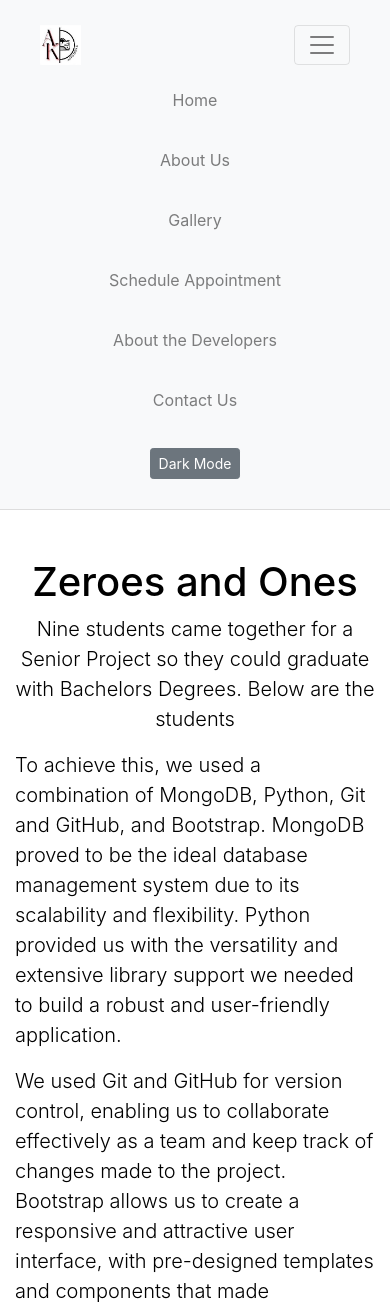
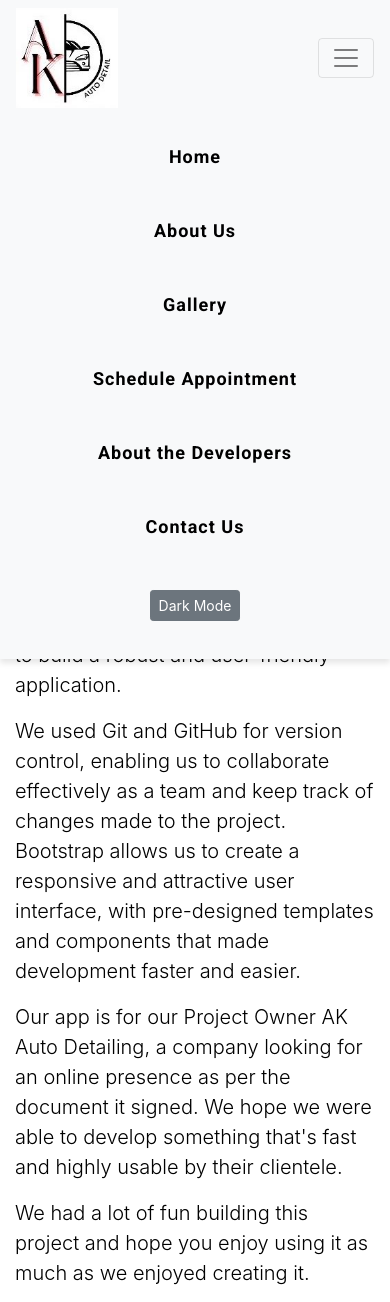
Before and after one commit to Con-Rez/autoDetailProject, a Django app: page /about/ in a window 390 px wide, after a click that opens the changed part. Shown: the top 1302 px of the page. Run offline with Django 5.2, Linux system fonts and the light colour scheme; some libraries are stand-ins or nearby versions.

Commit message:
Styling from Rodrigo's hambuger menu and added a fixed navbar.

```diff
--- a/globalStatic/css/mobilefriendly.css
+++ b/globalStatic/css/mobilefriendly.css
@@ -10,6 +10,14 @@
         padding: 0.5rem 1rem;
         min-height: 70px; /* Ensures consistent navbar height */
     }
+    .custom-navbar .nav-link {
+        transition: color 0.3s ease, transform 0.3s ease; /* Smooth color and transform */
+      }
+
+      .custom-navbar .nav-link:hover {
+        color: #007bff; /* Change color on hover */
+        transform: scale(1.05); /* Slightly enlarge the text on hover */
+      }
 
     .navbar-toggler {
         border: none;
--- a/globalStatic/css/styles.css
+++ b/globalStatic/css/styles.css
@@ -67,13 +67,29 @@ body {
 }
 
 /* Navbar styling */
-.navbar {
-    background-color: var(--navbar-bg-color) !important;
-    color: var(--navbar-text-color) !important;
-    padding: 20px 40px !important;
-    border-bottom: 1px solid #ddd !important;
-    transition: background-color 0.3s ease, color 0.3s ease;
-}
+.custom-navbar {
+    position: fixed !important;
+    top: 0;
+    left: 0;
+    right: 0;
+    z-index: 9999; /* Ensure it's on top */
+    width: 100%; /* Make sure the navbar spans the full width */
+    box-shadow: 0 4px 6px rgba(0, 0, 0, 0.1); /* Optional: for depth */
+    background-color: rgba(255, 255, 255, 0.9); /* Optional: for transparency */
+    transition: background-color 0.3s ease, box-shadow 0.3s ease;
+  }
+  body {
+    padding-top: 160px; /* Adjust this to match your navbar height */
+  }
+
+  .custom-navbar .nav-link {
+    transition: color 0.3s ease, transform 0.3s ease; /* Smooth color and transform */
+  }
+
+  .custom-navbar .nav-link:hover {
+    color: #007bff; /* Change color on hover */
+    transform: scale(1.05); /* Slightly enlarge the text on hover */
+  }
 
 /* Navigation list and links */
 .nav-list {
@@ -81,7 +97,7 @@ body {
     padding: 0 !important;
     display: flex !important;
     flex-wrap: wrap !important; /* Allows wrapping */
-    gap: 10px !important; /* Reduce space between items */
+    gap: 30px !important; /* Reduce space between items */
     justify-content: center !important;
 }
 
@@ -96,7 +112,7 @@ body {
     color: var(--link-color) !important;
     border-bottom: 2px solid transparent !important;
     padding: 5px 0 !important;
-    font-size: 18px !important;
+    font-size: 24px !important;
     letter-spacing: 1px !important;
     transition: color 0.3s ease, border-color 0.3s ease;
 }
@@ -112,6 +128,18 @@ body {
 @media (max-width: 768px) {
     .logo img {
         height: 100px; /* Smaller logo for mobile */
+    }
+
+    /* Adjust nav-list for smaller screens */
+    .nav-list {
+        flex-direction: column !important;
+        align-items: center !important;
+        gap: 15px !important; /* Smaller gap for mobile */
+    }
+
+    /* Adjust font size for smaller screens */
+    .nav-list li a {
+        font-size: 18px !important; /* Slightly smaller font size for mobile */
     }
 }
 
--- a/globalTemplates/navbar.html
+++ b/globalTemplates/navbar.html
@@ -31,13 +31,14 @@
 <body>
   <!-- Navigation Bar -->
   <header>
-    <nav class="navbar navbar-expand-lg navbar-light bg-light">
-      <div class="container-fluid">
-
+    <nav class="custom-navbar navbar navbar-expand-lg navbar-light bg-light">
+        <div class="container-fluid d-flex justify-content-between align-items-center">
             <!-- Logo -->
-        <a class="navbar-brand" href="{% url 'home' %}">
+            <div class="logo">
+                <a href="{% url 'home' %}">
                     <img src="{% static 'imgs/logo.jpg' %}" alt="AK Auto Detail Logo" height="80">
                 </a>
+            </div>
 
             <!-- Navbar Toggler Button -->
             <button class="navbar-toggler" type="button" data-bs-toggle="collapse" data-bs-target="#navbarNav"
@@ -45,9 +46,10 @@
                 <span class="navbar-toggler-icon"></span>
             </button>
 
-        <!-- Collapsible Navbar Content -->
+            <!-- Custom Nav Links -->
             <div class="collapse navbar-collapse" id="navbarNav">
-          <ul class="navbar-nav ms-auto">
+                <div class="nav-links">
+                    <ul class="nav-list navbar-nav ms-auto">
                         <li class="nav-item"><a class="nav-link" href="{% url 'home' %}">Home</a></li>
                         <li class="nav-item"><a class="nav-link" href="{% url 'about_us' %}">About Us</a></li>
                         <li class="nav-item"><a class="nav-link" href="{% url 'gallery' %}">Gallery</a></li>
@@ -55,7 +57,7 @@
                         <li class="nav-item"><a class="nav-link" href="{% url 'about' %}">About the Developers</a></li>
                         <li class="nav-item"><a class="nav-link" href="{% url 'contact_us' %}">Contact Us</a></li>
 
-            <!-- Dark Mode Toggle inside Navbar -->
+                        <!-- Dark Mode Toggle Button inside Navbar -->
                         <li class="nav-item mt-2 mt-lg-0">
                             <button id="dark-mode-toggle" class="btn btn-secondary btn-sm ms-lg-3" aria-label="Toggle Dark Mode">
                                 Dark Mode
@@ -64,19 +66,19 @@
                     </ul>
                 </div>
             </div>
+        </div>
     </nav>
 </header>
 
-  <!-- JavaScript for Dark Mode and Navbar Collapse -->
+<!-- JavaScript for Dark Mode Toggle -->
 <script>
     document.addEventListener("DOMContentLoaded", function () {
         const darkModeToggleButton = document.getElementById("dark-mode-toggle");
         const darkModeClass = "dark-mode";
         const body = document.body;
         const navbarCollapse = document.getElementById("navbarNav");
-        const navbarToggler = document.querySelector(".navbar-toggler");
 
-        // Ensure Bootstrap Collapse is initialized
+        // Initialize Bootstrap Collapse
         let bsCollapse = new bootstrap.Collapse(navbarCollapse, { toggle: false });
 
         // Check for stored dark mode preference
@@ -87,7 +89,7 @@
             darkModeToggleButton.textContent = "Dark Mode";
         }
 
-        // Toggle dark mode
+        // Toggle dark mode on button click
         darkModeToggleButton.addEventListener("click", function () {
             body.classList.toggle(darkModeClass);
             const isDarkModeEnabled = body.classList.contains(darkModeClass);
@@ -103,14 +105,8 @@
                 }
             });
         });
-
-        // Ensure navbar toggles correctly
-        navbarToggler.addEventListener("click", function () {
-            bsCollapse.toggle();
-        });
     });
 </script>
-
   <!-- Bootstrap JavaScript -->
   <script src="https://cdn.jsdelivr.net/npm/bootstrap@5.3.0/dist/js/bootstrap.bundle.min.js"></script>
 
```
Also changed, not shown: other parts of globalStatic/css/styles.css (+33 -5 lines), apps/home/templates/home.html (+4 -3 lines). Lines whose indentation alone changed are shown as unchanged.
